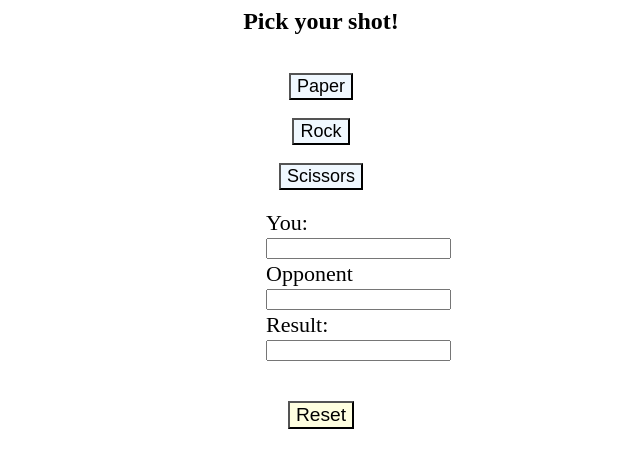
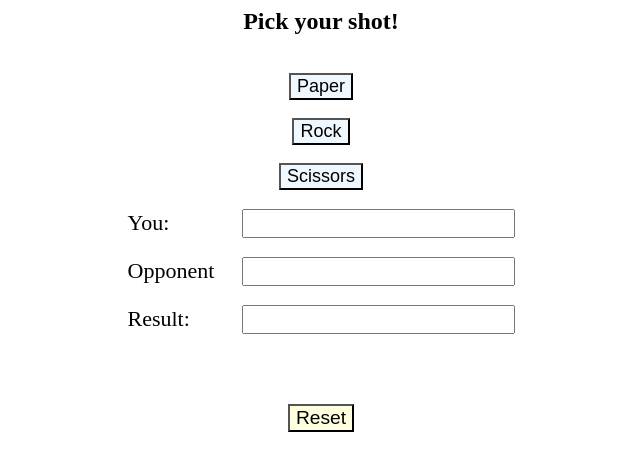
Before and after one commit to comp426-2023-spring/e02-YinuoLiu0708, a website: page public/game-rps.html in a window 1280 px wide. Shown: the whole page, without its empty margins (319-959 px from the left). Drawn offline with Linux system fonts and the light colour scheme.

Commit message:
adjust css

```diff
--- a/public/game-rps.html
+++ b/public/game-rps.html
@@ -16,15 +16,15 @@
         <br><br>
 
         <form class="rps">
-            <label class="rps">You: </label>
+            <label class="game">You: </label>
             <input type="text" id="player-shot" readonly>
-            <br>
-            <label class="rps">Opponent</label>
+            <br><br>
+            <label class="game">Opponent</label>
             <input type="text" id="opponent-shot" readonly>
-            <br>
-            <label class="rps">Result: </label>
+            <br><br>
+            <label class="game">Result: </label>
             <input type="text" id="result" readonly>
-            <br>
+            <br><br>
         </form>
 
         <br><br>
--- a/public/styles.css
+++ b/public/styles.css
@@ -12,7 +12,7 @@ form{
     line-height: 30px;
 }
 
-.rps{
+.game{
     display: inline-block;
     width: 100px;
     font-size: 22px;
@@ -21,13 +21,10 @@ form{
     margin-right: 10px;
 }
 
-.rpsls{
+input[type=text]{
     display: inline-block;
-    width: 100px;
-    font-size: 22px;
-    line-height: 30px;
-    text-align: left;
-    margin-right: 10px;
+    font-size:20px;
+    text-align: center;
 }
 
 body{
```
Also changed, not shown: public/game-rpsls.html (+6 -6 lines), public/index.html (+3 -3 lines).
